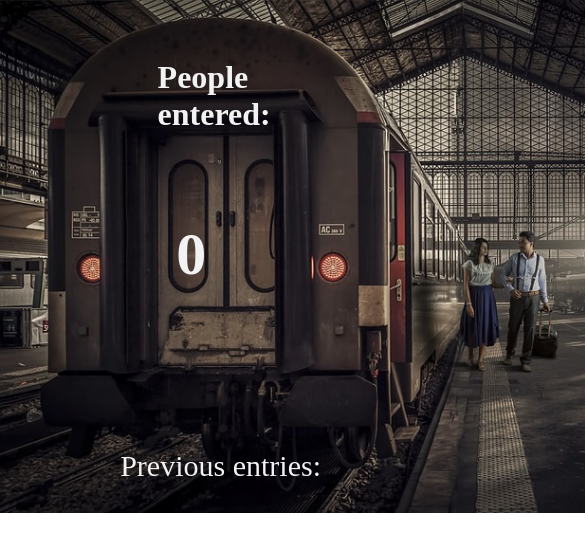
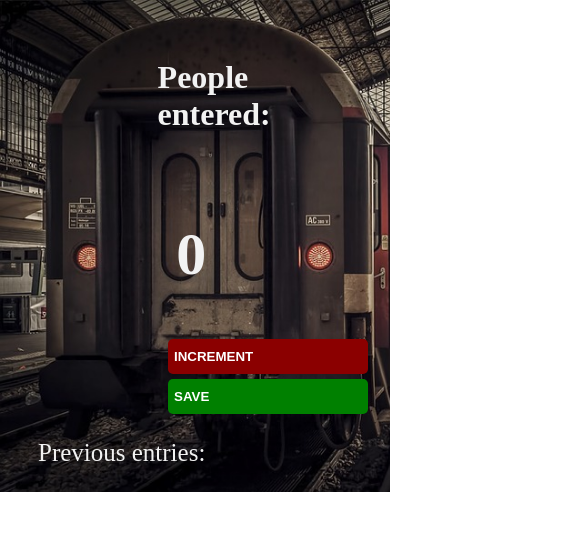
Before and after one commit to debbyuzuegbu/PassengerCounter, a plain HTML site: page index.html in a window 390 px wide. Shown: the top 552 px of the page, 585 px wide, since content can reach past the window. Drawn offline with Linux system fonts and the light colour scheme.

Commit message:
added media queries

```diff
--- a/index.js
+++ b/index.js
@@ -15,6 +15,8 @@ function save() {
     let countStr = count + " - "
     // Created a variable that contains both the count and the dash separator, i.e. "12 - "
     // Rendered the variable in the saveEl using innerText
-    saveEl.innerText += countStr
+    saveEl.textContent += countStr
     console.log(count)
+    countEl.textContent = 0
+    count = 0
 }
--- a/style.css
+++ b/style.css
@@ -43,3 +43,22 @@ Button {
 #save-btn {
     background: green;
 }
+
+
+@media (max-width: 900px) {
+
+    body {
+        background-image: cover;
+    }
+
+    p{
+       margin-left: 30px;
+       font-size: 25px;
+    }
+    Button {
+        margin-left: 160px;
+        display: flex;
+
+    }
+
+}
```
